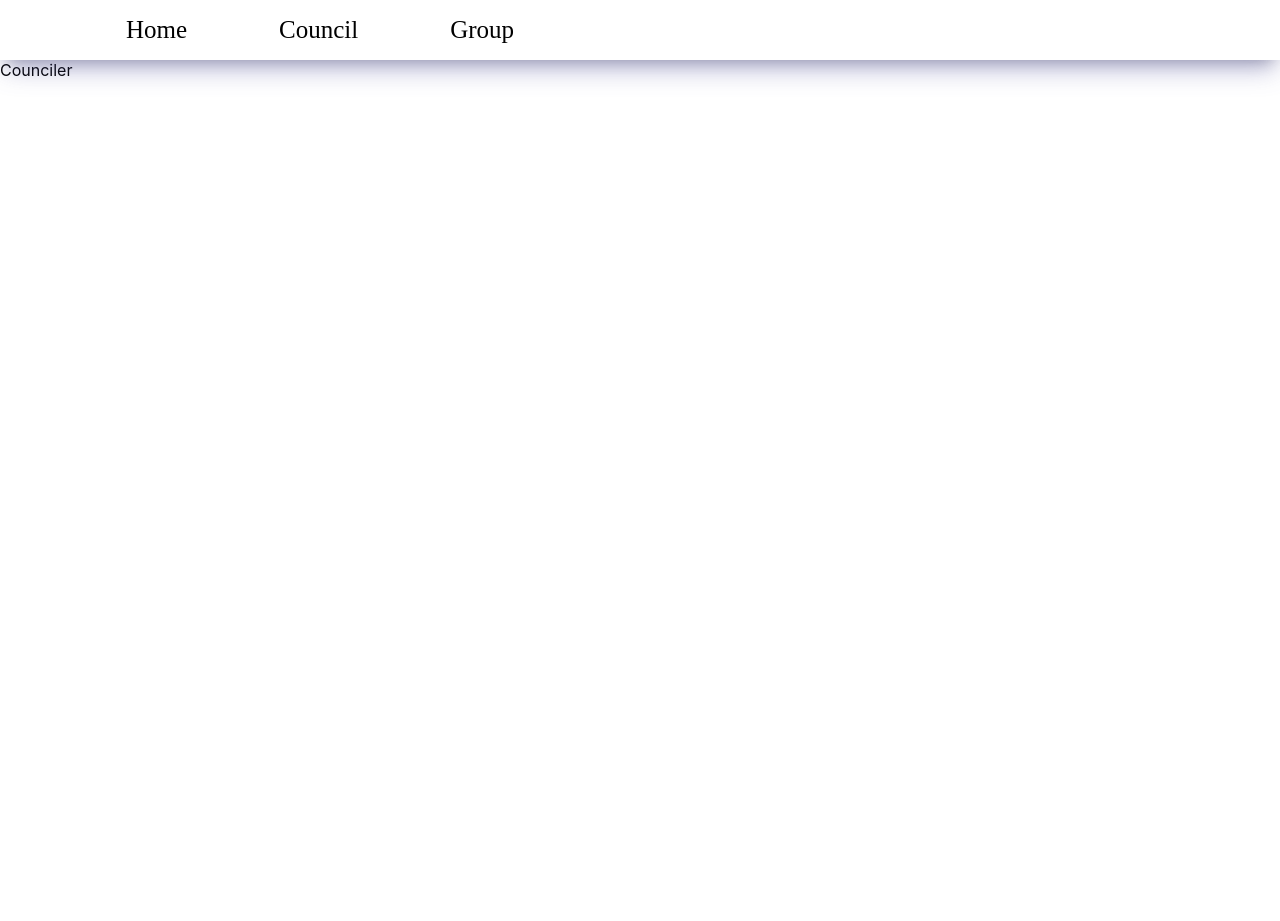
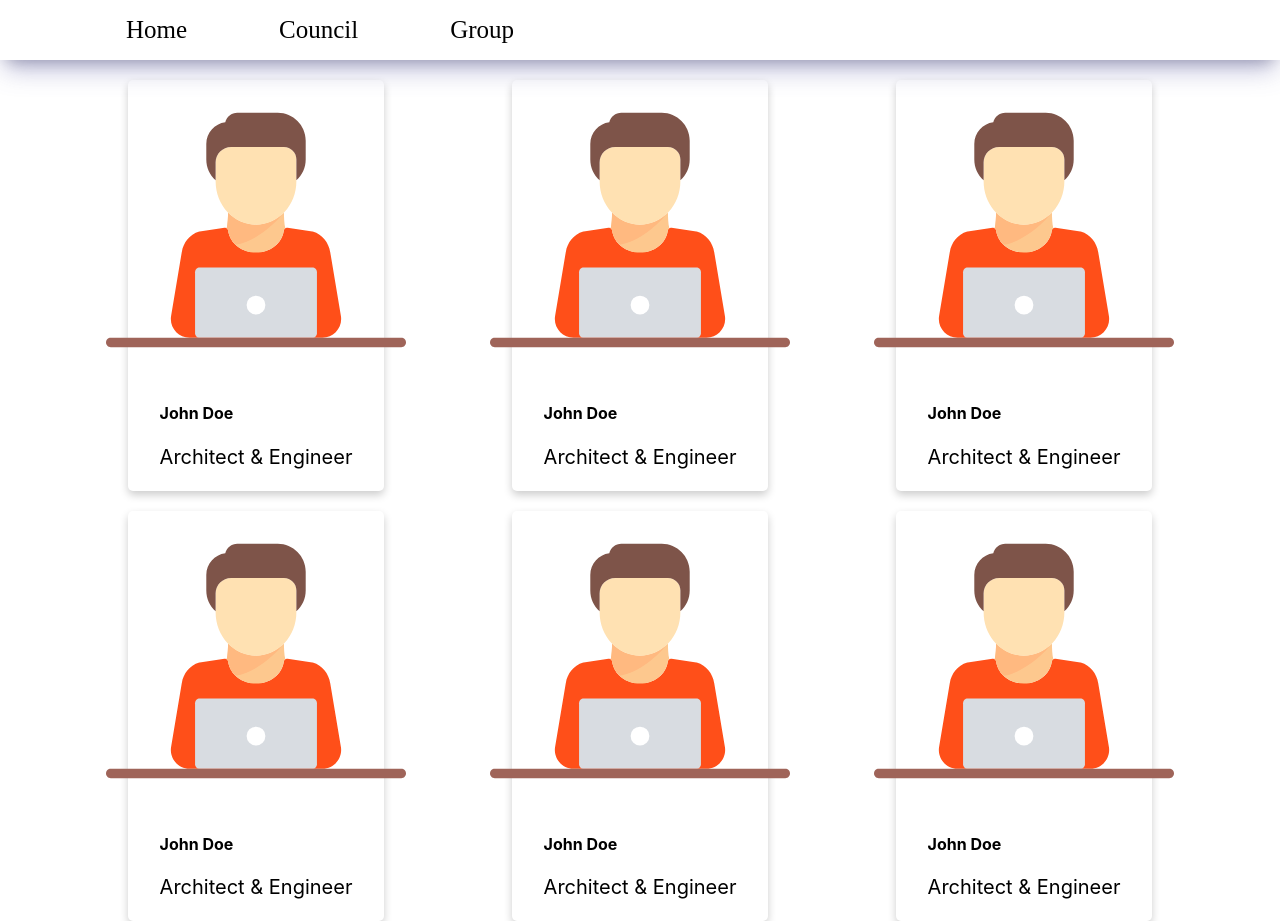
Before and after one commit to Khizarshah01/innovo24, a React (Create React App) app: page /Councilers in a window 1280 px wide. Before the commit the page ends 800 px from the top, so only its background shows below. Built offline with nearby package versions, Linux system fonts and the light colour scheme.

Commit message:
add a shity counciler book page at 16:34

```diff
--- a/src/components/Counciler.jsx
+++ b/src/components/Counciler.jsx
@@ -1,9 +1,67 @@
-import React from 'react'
+import React from 'react';
+import "../style/Counciler.css";
+import emp from './images/employee.svg'
+function Counciler() {
+    return (
+        <>
+        <div className='card-tank'>
 
-function Counciler() {
-  return (
-    <div>Counciler</div>
-  )
+            <div className="card">
+                <img src={emp} alt="Avatar" id='card-image' />
+                <div className="card-container">
+                    <h4><b>John Doe</b></h4>
+                    <p>Architect & Engineer</p>
+                </div>
+            </div>
+
+            <div className="card">
+                <img src={emp} alt="Avatar" id='card-image' />
+                <div className="card-container">
+                    <h4><b>John Doe</b></h4>
+                    <p>Architect & Engineer</p>
+                </div>
+            </div>
+
+
+        <div className="card">
+                <img src={emp} alt="Avatar" id='card-image' />
+                <div className="card-container">
+                    <h4><b>John Doe</b></h4>
+                    <p>Architect & Engineer</p>
+                </div>
+            </div>
+
+        </div>
+        <div className="card-tank">
+
+        <div className="card">
+                <img src={emp} alt="Avatar" id='card-image' />
+                <div className="card-container">
+                    <h4><b>John Doe</b></h4>
+                    <p>Architect & Engineer</p>
+                </div>
+            </div>
+
+
+        <div className="card">
+                <img src={emp} alt="Avatar" id='card-image' />
+                <div className="card-container">
+                    <h4><b>John Doe</b></h4>
+                    <p>Architect & Engineer</p>
+                </div>
+            </div>
+
+
+            <div className="card">
+                <img src={emp} alt="Avatar" id='card-image' />
+                <div className="card-container">
+                    <h4><b>John Doe</b></h4>
+                    <p>Architect & Engineer</p>
+                </div>
+            </div>
+        </div>
+        </>
+    )
 }
 
 export default Counciler
--- /dev/null
+++ b/src/style/Counciler.css
@@ -0,0 +1,42 @@
+
+.card-tank{
+    display: flex;
+    justify-content: space-evenly;
+}
+.card {
+    /* Add shadows to create the "card" effect */
+    box-shadow: 0 4px 8px 0 rgba(0, 0, 0, 0.52);
+    width: 20%;
+    transition: 0.3s;
+    margin-top: 20px;
+    display: flex;
+    justify-content: center;
+    flex-direction: column;
+    align-items: center;
+  }
+
+  /* On mouse-over, add a deeper shadow */
+  .card:hover {
+    box-shadow: 0 8px 16px 0 rgba(0,0,0,0.2);
+  }
+
+  /* Add some padding inside the card container */
+  .card-container {
+    padding: 2px 16px;
+  }
+
+#card-image{
+    width: 300px;
+}
+
+
+.card {
+    box-shadow: 0 4px 8px 0 rgba(0,0,0,0.2);
+    transition: 0.3s;
+    border-radius: 5px; /* 5px rounded corners */
+  }
+
+  /* Add rounded corners to the top left and the top right corner of the image */
+  img {
+    border-radius: 5px 5px 0 0;
+  }
```
Also changed, not shown: src/components/images/employee.svg (added).
